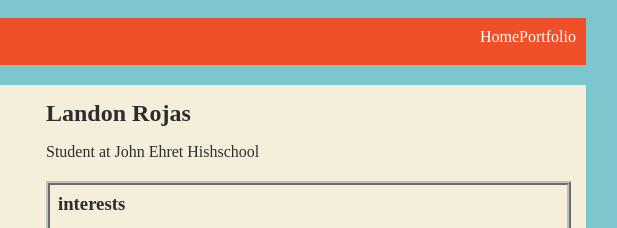
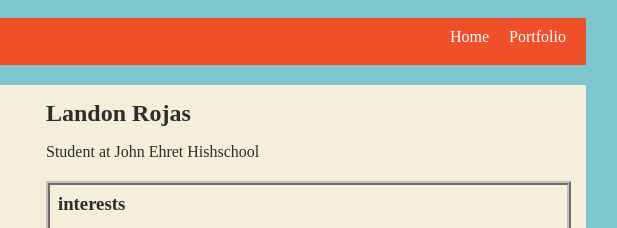
Before and after one commit to just-landon/just-landon.github.io, a plain HTML site: page index.html in a window 1280 px wide. Shown: the top 228 px of the page, 454-1071 px from the left. Drawn offline with Linux system fonts and the light colour scheme.

Commit message:
updated CSS style

```diff
--- a/style.css
+++ b/style.css
@@ -32,6 +32,11 @@ h1 {
     margin: 0;
     padding: 0;
     display: flex;
+}
+
+.nav-li {
+  display: inline-block;
+  padding: 0 10px;
 }
 
 a {
```
